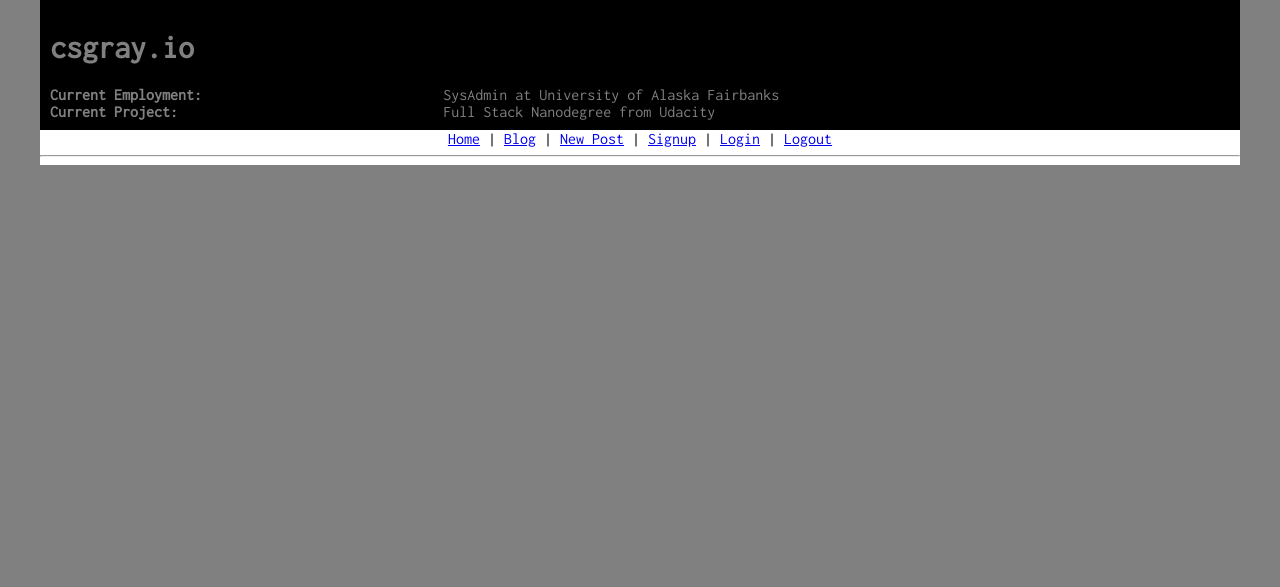
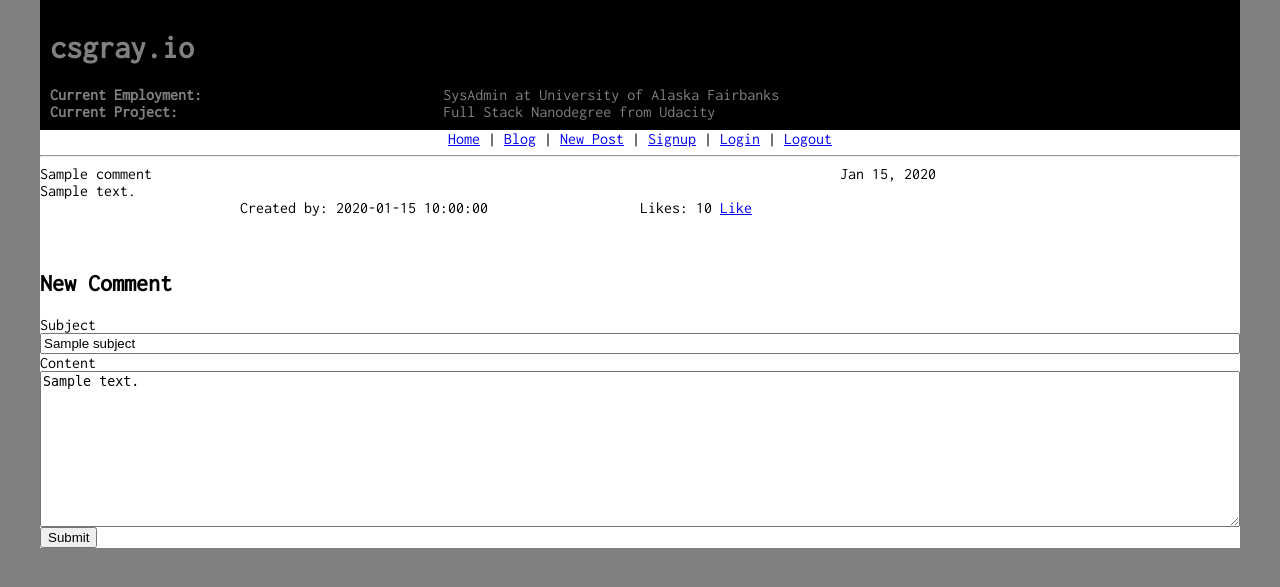
Before and after one commit to csgray/fsnd-blog, a Python web app: template templates/permalink.html in a window 1280 px wide. Shown: the top 587 px of the page. Run offline with Jinja, Linux system fonts and the light colour scheme; the template is opened without the code that fills it: most values are stand-ins (such as "Sample title", 1, 10 or a date in 2020).

Commit message:
Working comments.

```diff
--- a/templates/front.html
+++ b/templates/front.html
@@ -4,9 +4,7 @@
 
   {% for p in posts %}
   <row>
-    <div class="col-8">
-      {{p.subject}}
-    </div>
+    <a href="/blog/{{p.key().id()}}" class="col-8">{{p.subject}}</a>
 
     <div class="col-4">
       {{p.created.strftime("%b %d, %Y")}}
@@ -39,7 +37,6 @@
     <a href="/blog/{{p.key().id()}}/edit" class="col-4">Edit</a>
     <a href="/blog/{{p.key().id()}}/delete" class="col-4">Delete</a>
   {% endif %}
-    <a href="/blog/{{p.key().id()}}/comment" class="col-4">Comment</a>
   </row>
     <br>
     <br>
--- a/templates/permalink.html
+++ b/templates/permalink.html
@@ -2,4 +2,73 @@
 
 {% block content %}
   {{post.render() | safe}}
+
+  {% for c in comments %}
+  <row>
+    <div class="col-8">
+      {{c.subject}}
+    </div>
+
+    <div class="col-4">
+      {{c.created.strftime("%b %d, %Y")}}
+    </div>
+  </row>
+  <row>
+    <div class="col-12">
+      {{c.content.replace("\n", "<br>") | safe}}
+    </div>
+  </row>
+  <row>
+    <div class="col-4">Created by: {{c.created_by}}</div>
+    <div class="col-4">Likes: {{c.likes}}
+
+  {% if username != c.created_by %}
+
+    {% if username not in c.liked_by %}
+      <a href="/blog/{{c.key().id()}}/like" class="col-4">Like</a>
+    {% else %}
+      <a href="/blog/{{c.key().id()}}/dislike" class="col-4">Dislike</a>
+    {% endif %}
+
+  {% endif %}
+
+    </div>
+  </row>
+    <br>
+    <row>
+  {% if c.created_by == username %}
+    <a href="/blog/{{c.key().id()}}/edit" class="col-4">Edit</a>
+    <a href="/blog/{{c.key().id()}}/delete" class="col-4">Delete</a>
+  {% endif %}
+  </row>
+    <br>
+    <br>
+  {% endfor %}
+
+  <row>
+    <h2 class="col-12">New Comment</h2>
+  </row>
+
+  <row>
+    <form class="col-12" method="post">
+      <label>
+        <row>
+          <div class="col-12">Subject</div>
+          <input type="text" class="col-12" name="subject" value="{{subject}}">
+        </row>
+      </label>
+
+      <label>
+        <row>
+          <div class="col-12">Content</div>
+          <textarea class="col-12" name="content" rows="10">{{content}}</textarea>
+        </row>
+      </label>
+
+      <div class="error">{{error}}</div>
+
+      <input type="submit">
+    </form>
+  </row>
+
 {% endblock %}
--- a/templates/post.html
+++ b/templates/post.html
@@ -32,7 +32,3 @@
 
   </div>
 </row>
-
-Debugging: <br>
-p.created_by = {{p.created_by}} <br>
-username = {{username}}
```
Also changed, not shown: main.py (+51 -25 lines).
